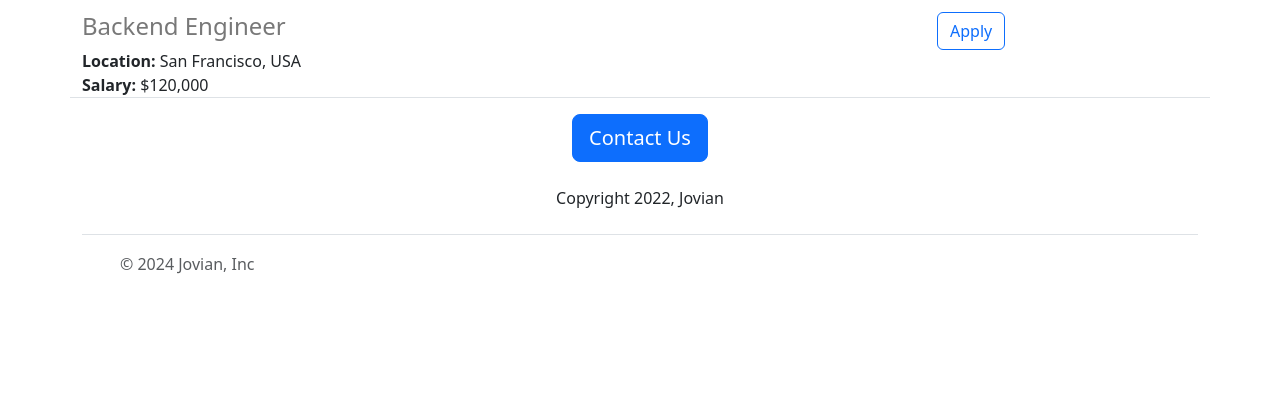
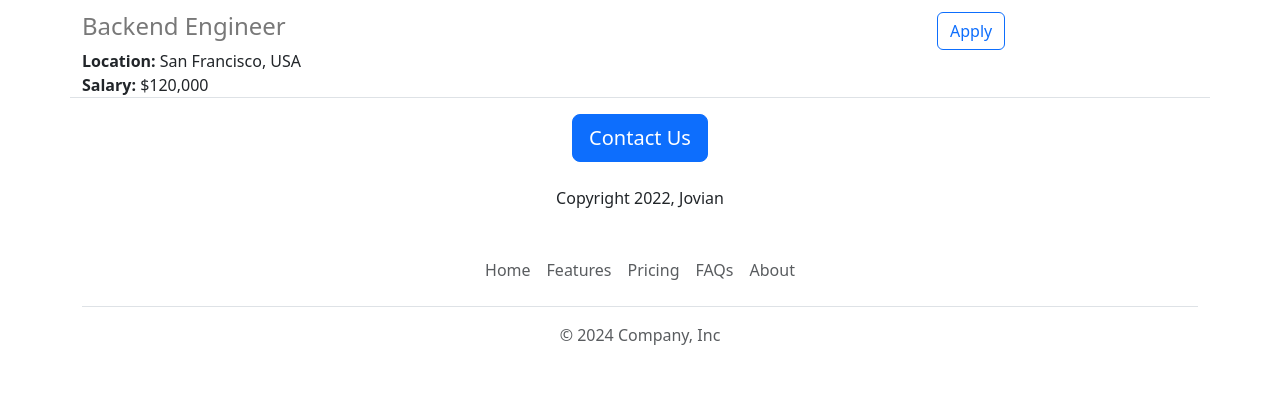
Before and after one commit to dmwspace/jovian-careers-website, a Flask app: page / in a window 1280 px wide. Shown: the part 978-1381 px from the top of the page. Before the commit the page ends 1252 px from the top, so only its background shows below. Run offline with Flask 3, Linux system fonts and the light colour scheme.

Commit message:
Edit of footer.html

```diff
--- a/templates/footer.html
+++ b/templates/footer.html
@@ -1,16 +1,12 @@
 <div class="container">
-  <footer class="d-flex flex-wrap justify-content-between align-items-center py-3 my-4 border-top">
-    <div class="col-md-4 d-flex align-items-center">
-      <a href="/" class="mb-3 me-2 mb-md-0 text-body-secondary text-decoration-none lh-1">
-        <svg class="bi" width="30" height="24"><use xlink:href="#bootstrap"/></svg>
-      </a>
-      <span class="mb-3 mb-md-0 text-body-secondary">&copy; 2024 Jovian, Inc</span>
-    </div>
-
-    <ul class="nav col-md-4 justify-content-end list-unstyled d-flex">
-      <li class="ms-3"><a class="text-body-secondary" href="#"><svg class="bi" width="24" height="24"><use xlink:href="#twitter"/></svg></a></li>
-      <li class="ms-3"><a class="text-body-secondary" href="#"><svg class="bi" width="24" height="24"><use xlink:href="#instagram"/></svg></a></li>
-      <li class="ms-3"><a class="text-body-secondary" href="#"><svg class="bi" width="24" height="24"><use xlink:href="#facebook"/></svg></a></li>
+  <footer class="py-3 my-4">
+    <ul class="nav justify-content-center border-bottom pb-3 mb-3">
+      <li class="nav-item"><a href="#" class="nav-link px-2 text-body-secondary">Home</a></li>
+      <li class="nav-item"><a href="#" class="nav-link px-2 text-body-secondary">Features</a></li>
+      <li class="nav-item"><a href="#" class="nav-link px-2 text-body-secondary">Pricing</a></li>
+      <li class="nav-item"><a href="#" class="nav-link px-2 text-body-secondary">FAQs</a></li>
+      <li class="nav-item"><a href="#" class="nav-link px-2 text-body-secondary">About</a></li>
     </ul>
+    <p class="text-center text-body-secondary">&copy; 2024 Company, Inc</p>
   </footer>
 </div>
```
